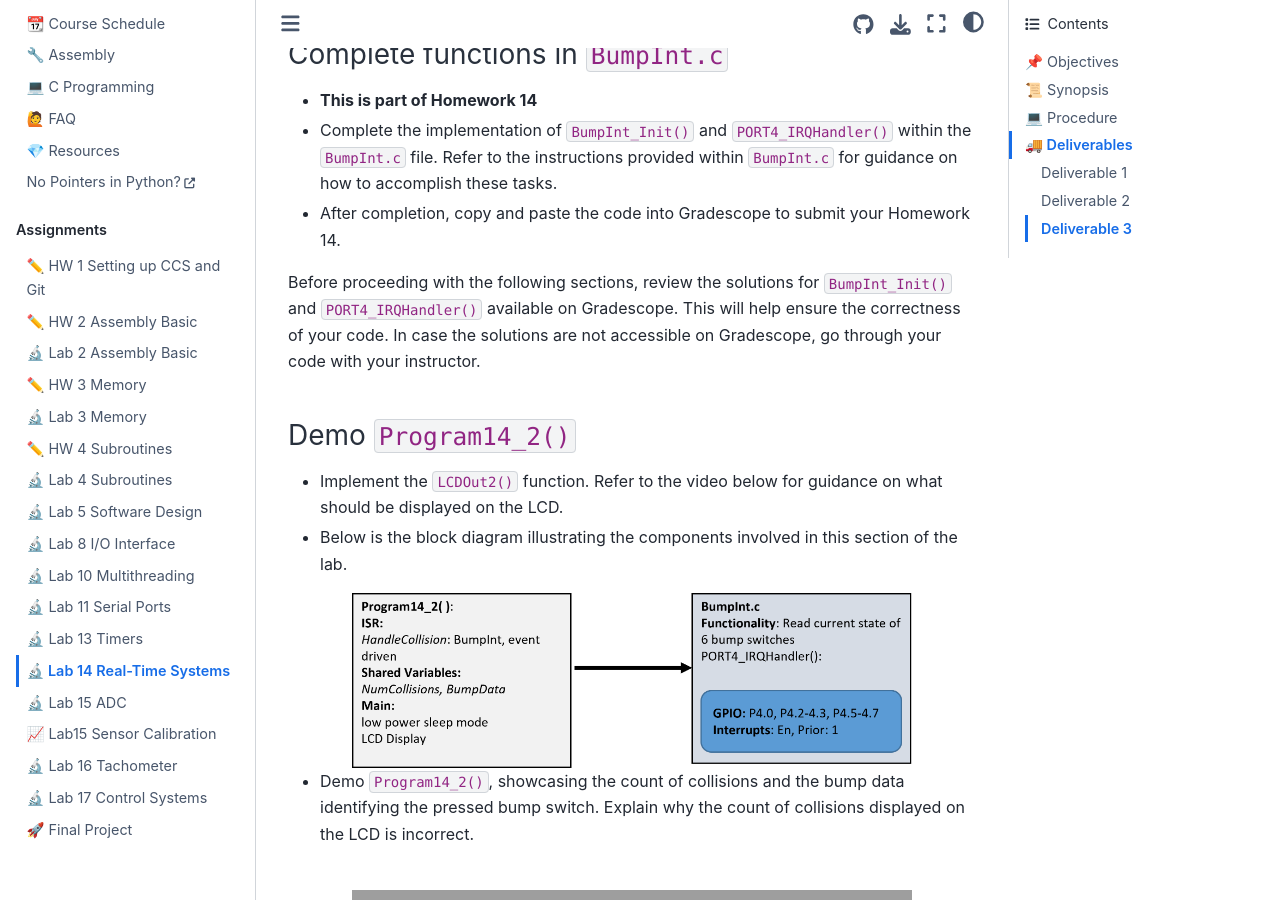
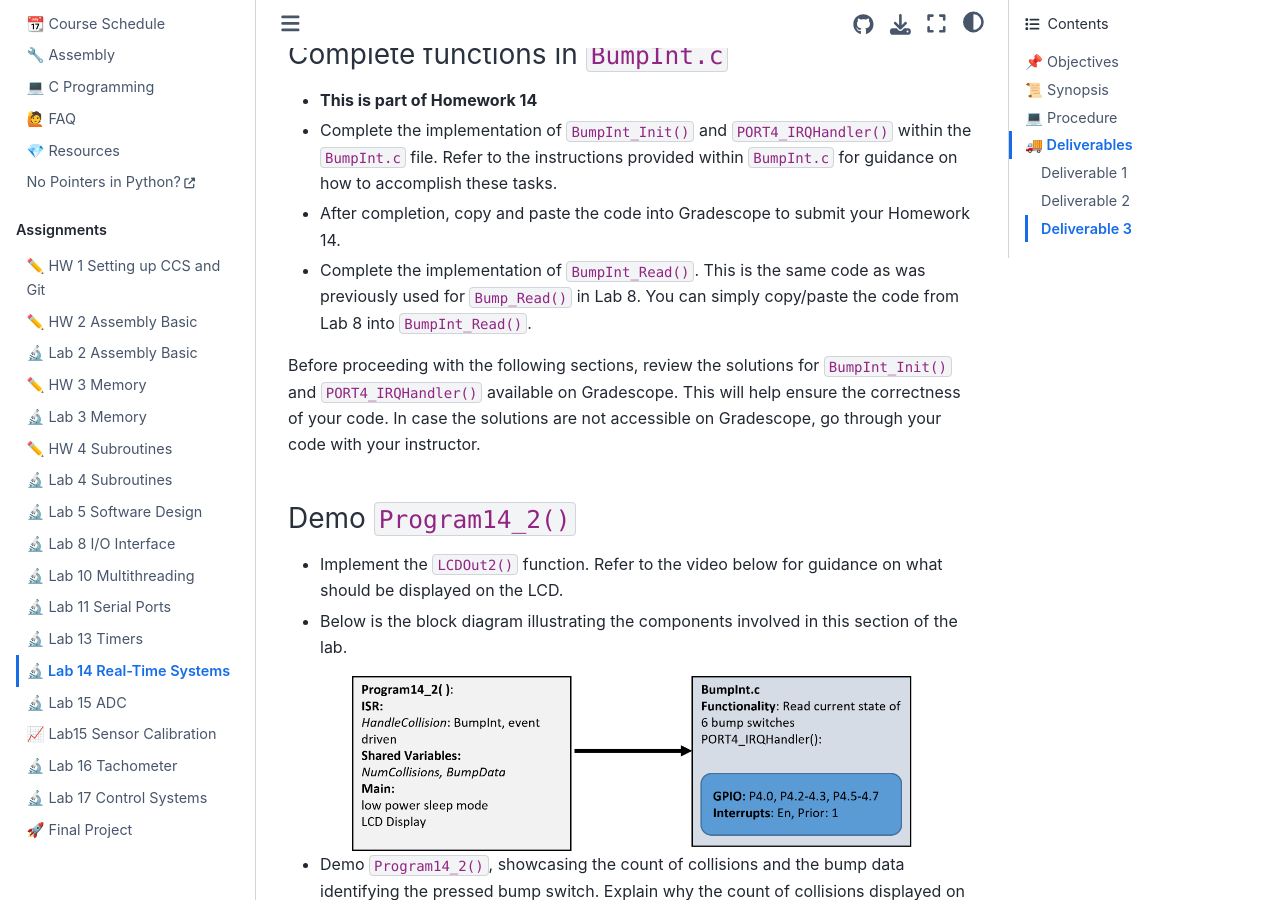
Before and after one commit to USAFA-ECE/ece382, a Jupyter Book: the page built from docs/Assignments/lab14.md, in a window 1280 px wide and 900 px high, scrolled down 985 px. Built offline with Jupyter Book 1.0.4 settings and Sphinx 7.4.7 and the Sphinx Book theme 1.1.4, drawn with Linux system fonts in a browser that asks for light colours; grey boxes are pictures that could not be loaded.

Commit message:
added clarification for deliverable 14_2

```diff
--- a/docs/Assignments/lab14.md
+++ b/docs/Assignments/lab14.md
@@ -22,6 +22,7 @@ In previous labs, we assigned high priority to periodic interrupts to ensure rea
 - **This is part of Homework 14**
 - Complete the implementation of `BumpInt_Init()` and `PORT4_IRQHandler()` within the `BumpInt.c` file. Refer to the instructions provided within `BumpInt.c` for guidance on how to accomplish these tasks.
 - After completion, copy and paste the code into Gradescope to submit your Homework 14.
+- Complete the implementation of `BumpInt_Read()`. This is the same code as was previously used for `Bump_Read()` in Lab 8. You can simply copy/paste the code from Lab 8 into `BumpInt_Read()`.
 
 Before proceeding with the following sections, review the solutions for `BumpInt_Init()` and `PORT4_IRQHandler()` available on Gradescope. This will help ensure the correctness of your code. In case the solutions are not accessible on Gradescope, go through your code with your instructor.
 
```
